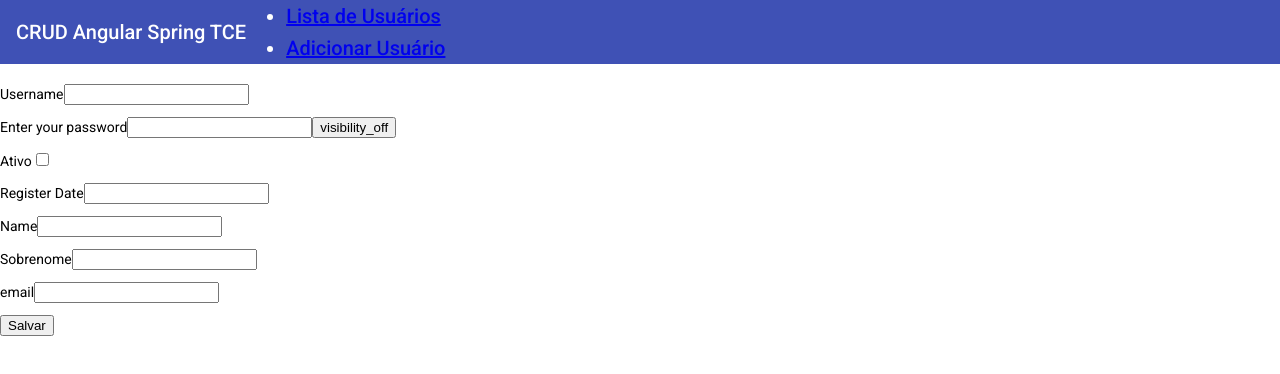
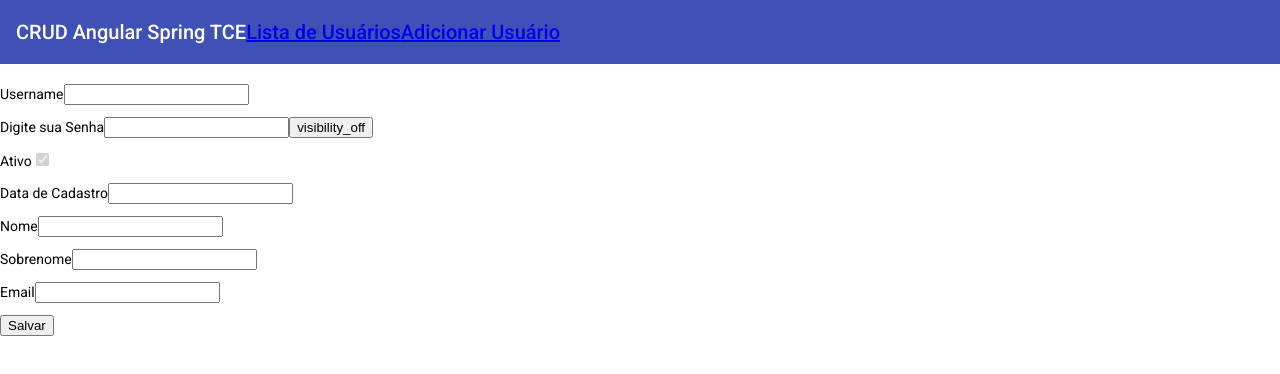
Before and after one commit to schreinerDan/crud-angular, an Angular app: page /users/add in a window 1280 px wide. Shown: the top 374 px of the page. Built offline with nearby package versions, Linux system fonts and the light colour scheme.

Commit message:
Requisitos Minimos

```diff
--- a/src/app/app.component.html
+++ b/src/app/app.component.html
@@ -1,13 +1,10 @@
 <mat-toolbar color="primary">
   <span>CRUD Angular Spring TCE</span>
-  <ul>
-    <li>
+
       <a routerLink="/users/users">Lista de Usuários</a>
-    </li>
-    <li>
+
       <a routerLink="/users/add">Adicionar Usuário</a>
-    </li>
-  </ul>
+
 </mat-toolbar>
 <div>
 <router-outlet></router-outlet>
--- a/src/app/users/add/add.component.html
+++ b/src/app/users/add/add.component.html
@@ -8,7 +8,7 @@
   </p>
   <p>
     <mat-form-field appearance="fill">
-      <mat-label>Enter your password</mat-label>
+      <mat-label>Digite sua Senha</mat-label>
       <input matInput [type]="hide ? 'password' : 'text'">
       <button mat-icon-button matSuffix (click)="hide = !hide" [attr.aria-label]="'Hide password'" [attr.aria-pressed]="hide">
         <mat-icon>{{hide ? 'visibility_off' : 'visibility'}}</mat-icon>
@@ -18,19 +18,19 @@
    <p>
 
      <mat-label>Ativo</mat-label>
-    <input  type="checkbox" formControlNme="is_enabled" >
+    <input  type="checkbox" formControlNme="is_enabled" checked disabled>
 
    </p>
 
    <p>
     <mat-form-field appearance="fill">
-      <mat-label>Register Date</mat-label>
-      <input matInput formControlName="register_date">
+      <mat-label>Data de Cadastro</mat-label>
+      <input matInput formControlName="register_date" >
     </mat-form-field>
   </p>
   <p>
     <mat-form-field appearance="fill">
-      <mat-label>Name</mat-label>
+      <mat-label>Nome</mat-label>
       <input matInput formControlName="name">
     </mat-form-field>
   </p>
@@ -42,7 +42,7 @@
   </p>
   <p>
     <mat-form-field appearance="fill">
-      <mat-label>email</mat-label>
+      <mat-label>Email</mat-label>
       <input matInput formControlName="email">
     </mat-form-field>
   </p>
--- a/src/app/users/add/add.component.ts
+++ b/src/app/users/add/add.component.ts
@@ -1,6 +1,7 @@
 import { Component, OnInit } from '@angular/core';
 import { FormBuilder, FormControl, FormGroup, Validators } from '@angular/forms';
 import { UsersService } from '../services/users.service';
+import { ConfirmedValidator } from './confirmed.validator';
 
 
 @Component({
@@ -13,10 +14,7 @@ export class AddComponent implements OnInit {
   addUserForm:FormGroup =new FormGroup({});
   hide:boolean = true;
   enable:boolean=true;
-  emailFormControl = new FormControl('', [
-    Validators.required,
-    Validators.email,
-  ]);
+
 
   constructor(private fb:FormBuilder,private usersService: UsersService) { }
 
@@ -24,16 +22,23 @@ export class AddComponent implements OnInit {
       // this.addUserForm= new FormGroup({});
     this.addUserForm =this.fb.group({
       'username': new FormControl(''),
-      'password': new FormControl(''),
-      'is_enabled': new FormControl(false),
-      'register_date': new FormControl(''),
+      'password': new FormControl('',[Validators.required]),
+      'confirmPassword': new FormControl('',[Validators.required]),
+      'is_enabled': new FormControl(true),
+      'register_date': new FormControl(new Date()),
       'name': new FormControl(''),
       'surname': new FormControl(''),
-      'email': new FormControl('')
+      'email': new FormControl('',[
+        Validators.required,
+        Validators.pattern("^[a-z0-9._%+-]+@[a-z0-9.-]+\\.[a-z]{2,4}$")])
 
+    }, {
+      validator: ConfirmedValidator('password', 'confirmPassword')
     });
   }
-
+  get f(){
+    return this.addUserForm.controls;
+  }
   createUser(){
     this.usersService.addUser(this.addUserForm.value).subscribe(data =>{
       console.log("created");
--- /dev/null
+++ b/src/app/users/add/confirmed.validator.ts
@@ -0,0 +1,16 @@
+import { FormGroup } from '@angular/forms';
+
+export function ConfirmedValidator(controlName: string, matchingControlName: string){
+    return (formGroup: FormGroup) => {
+        const control = formGroup.controls[controlName];
+        const matchingControl = formGroup.controls[matchingControlName];
+        if (matchingControl.errors && !matchingControl.errors.confirmedValidator) {
+            return;
+        }
+        if (control.value !== matchingControl.value) {
+            matchingControl.setErrors({ confirmedValidator: true });
+        } else {
+            matchingControl.setErrors({ confirmedValidator: false });
+        }
+    }
+}
```
